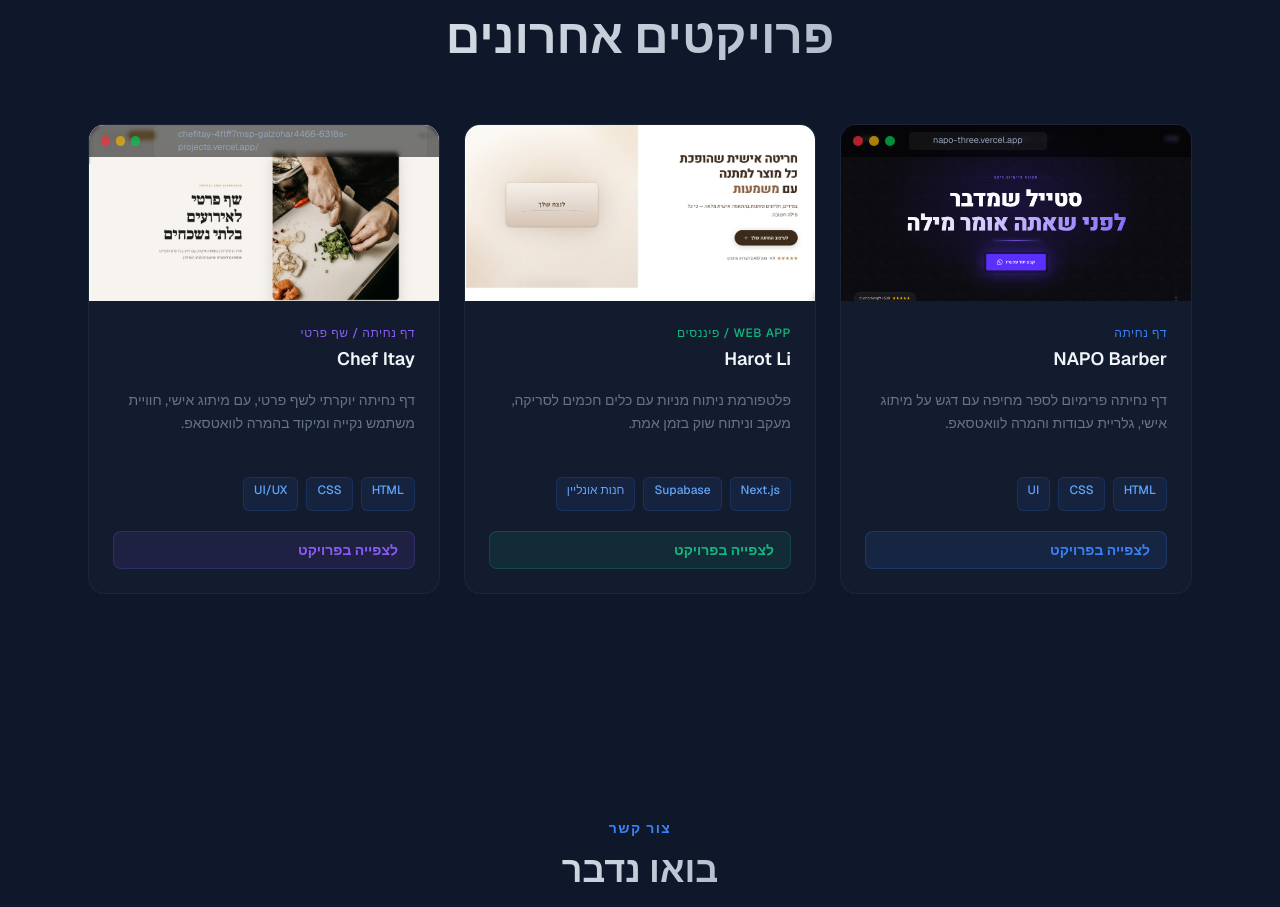
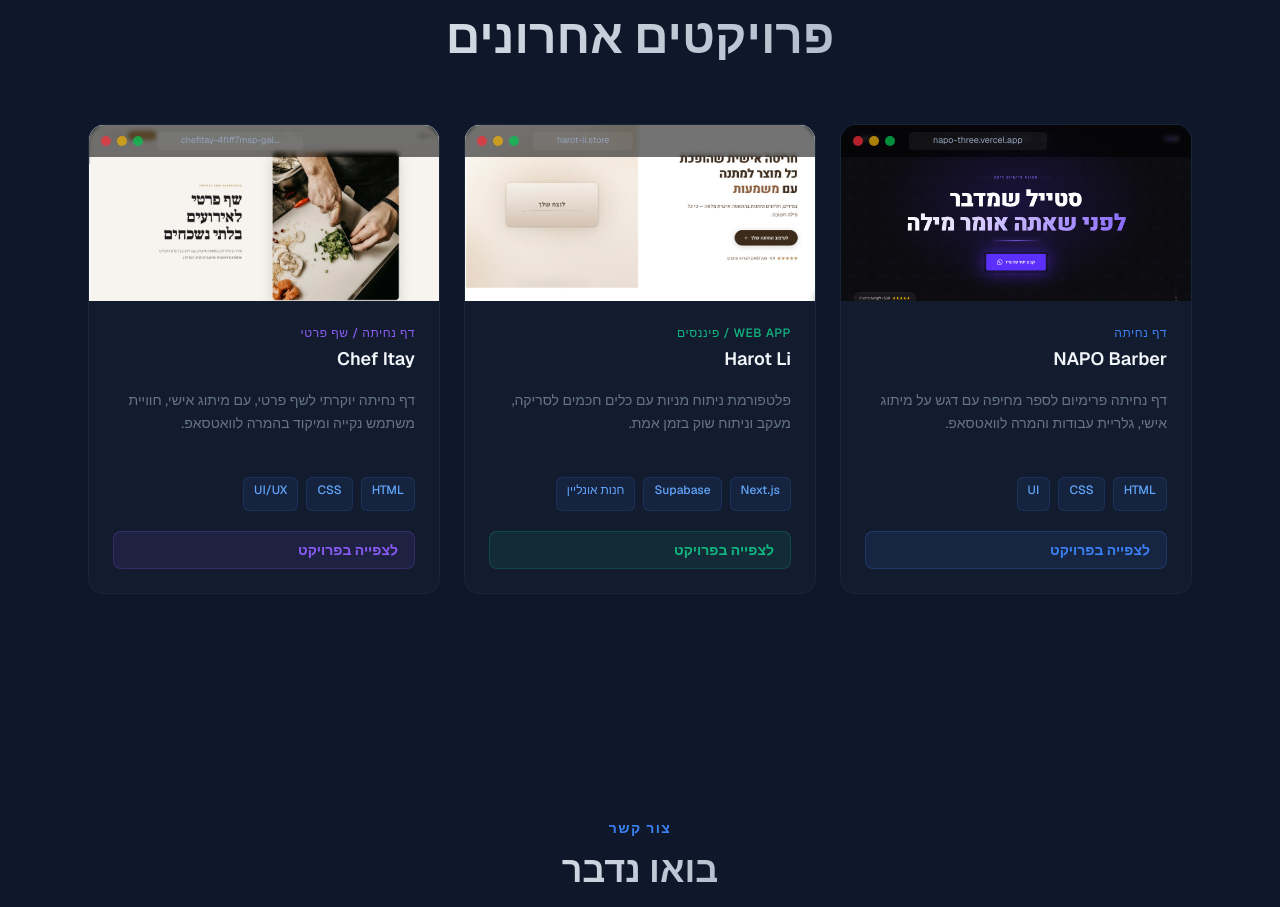
Before and after one commit to Siren567/zh-studio, a Next.js app: page / in a window 1280 px wide. Shown: the part 2380-3287 px from the top of the page. Built offline with nearby package versions, Linux system fonts and the light colour scheme.

Commit message:
ui: update images and replace logo for improved branding

```diff
--- a/app/page.tsx
+++ b/app/page.tsx
@@ -440,9 +440,17 @@ function Services({ t, lang }: { t: T; lang: Lang }) {
 
 function Portfolio({ t }: { t: T }) {
   const { ref, visible } = useInView();
+  const getShortLink = (url: string) => {
+    try {
+      const host = new URL(url).hostname.replace(/^www\./, "");
+      return host.length > 22 ? `${host.slice(0, 22)}...` : host;
+    } catch {
+      return "sgdigital.co";
+    }
+  };
   const projects = [
     { name: "NAPO Barber",    category: t.proj1Category, desc: t.proj1Desc, accent: "#3b82f6", tags: ["HTML","CSS","UI"],               link: "https://napo-three.vercel.app",  preview: "/napo-preview.png" },
-    { name: "Harot Li",       category: t.proj2Category, desc: t.proj2Desc, accent: "#10b981", tags: ["Next.js","Supabase","חנות אונליין"], link: "https://www.harot-li.store/",   preview: "/harot-li-preview.png", previewPosition: "center 30%", showBrowserChrome: false },
+    { name: "Harot Li",       category: t.proj2Category, desc: t.proj2Desc, accent: "#10b981", tags: ["Next.js","Supabase","חנות אונליין"], link: "https://www.harot-li.store/",   preview: "/harot-li-preview.png", previewPosition: "center 30%" },
     { name: "Chef Itay",      category: t.proj3Category, desc: t.proj3Desc, accent: "#8b5cf6", tags: ["HTML","CSS","UI/UX"],            link: "https://chefitay-4flff7msp-galzohar4466-6318s-projects.vercel.app/", preview: "/chef-itay-preview.png" },
   ];
 
@@ -500,17 +508,15 @@ function Portfolio({ t }: { t: T }) {
                     </div>
                   </div>
                 )}
-                {/* Browser chrome — shown only when preview doesn't already contain it */}
-                {p.showBrowserChrome !== false && (
+                {/* Browser chrome */}
                 <div className="absolute top-0 left-0 right-0 h-8 flex items-center gap-1.5 px-3 z-10" style={{ background: "rgba(0,0,0,0.55)", direction: "ltr", backdropFilter: "blur(2px)" }}>
                   <span className="w-2.5 h-2.5 rounded-full bg-red-500/70" />
                   <span className="w-2.5 h-2.5 rounded-full bg-yellow-500/70" />
                   <span className="w-2.5 h-2.5 rounded-full bg-green-500/70" />
                   <span className="ms-2 px-6 py-0.5 rounded-sm" style={{ background: "rgba(255,255,255,0.05)", color: "#94a3b8", fontSize: "9px" }}>
-                      {p.link.replace("https://", "") || `sgdigital.co/${p.name.toLowerCase().replace(" ", "-")}`}
+                    {getShortLink(p.link)}
                   </span>
                 </div>
-                )}
               </div>
 
               <div className="p-6 flex flex-col flex-1">
```
Lines whose indentation alone changed are shown as unchanged.
